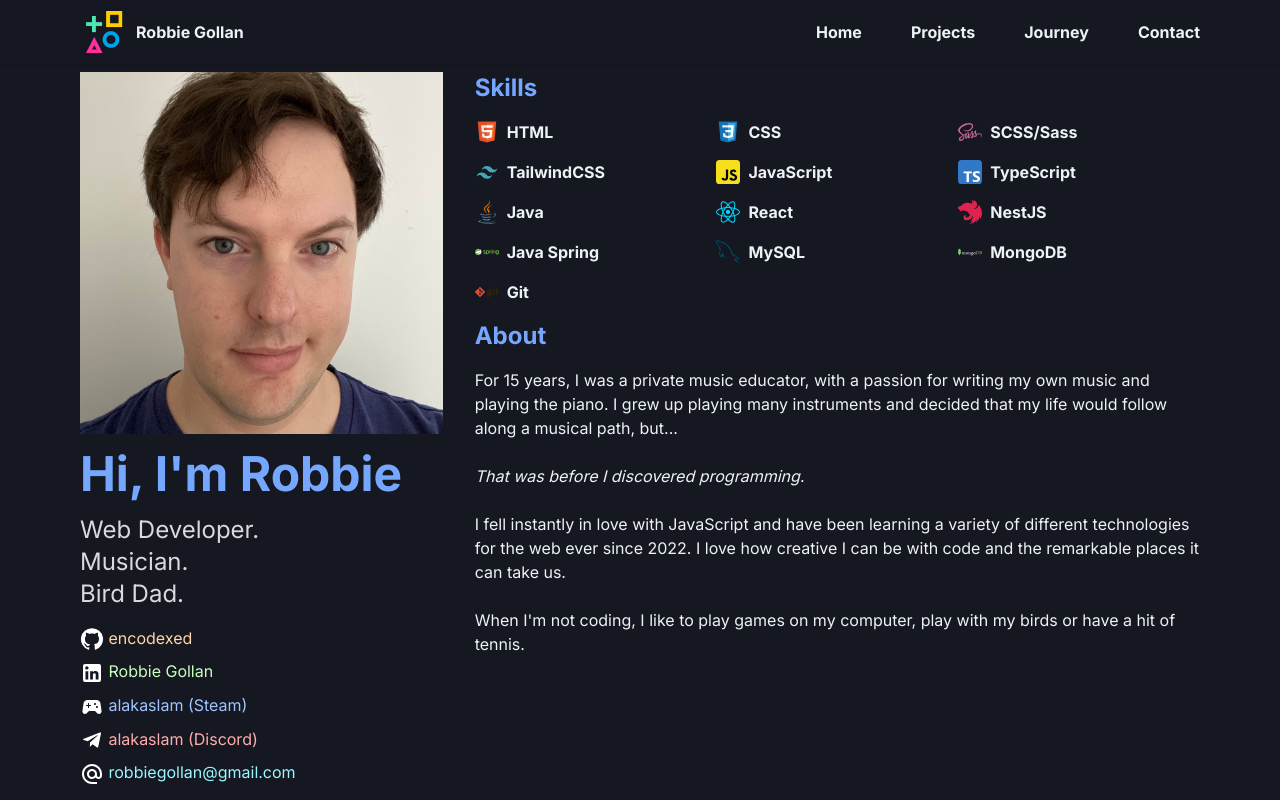
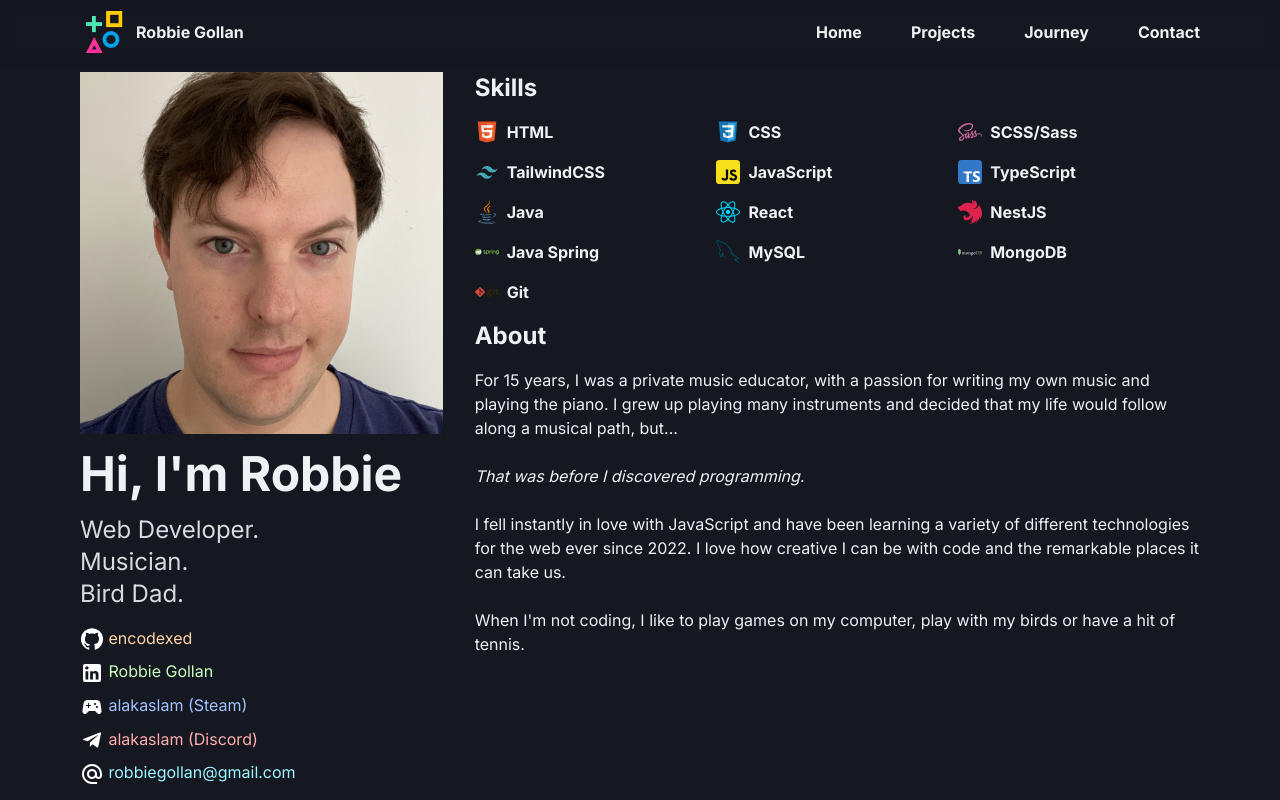
Before and after one commit to encodexed/alakaslam-portfolio, a Next.js app: page / in a window 1280 px wide. Built offline with nearby package versions, Linux system fonts and the light colour scheme.

Commit message:
introduces refined palette based on logo

```diff
--- a/src/app/layout.tsx
+++ b/src/app/layout.tsx
@@ -16,7 +16,9 @@
 }) {
 	return (
 		<html lang='en'>
-			<body className={`${inter.className} bg-brand-background`}>
+			<body
+				className={`${inter.className} bg-palette-background text-palette-offwhite`}
+			>
 				{children}
 			</body>
 		</html>
--- a/themeConfig.ts
+++ b/themeConfig.ts
@@ -4,13 +4,7 @@
 	extend: {
 		colors: {
 			brand: {
-				body: "#edf2f4",
 				card: "#1c202d",
-				heading: "#75a7ff",
-				lightAccent: "#ef233c",
-				accent: "#d90429",
-				lightBackground: "#8d99ae",
-				background: "#151721",
 				sub: "#d7dbdd",
 			},
 			spectrum: {
@@ -23,6 +17,14 @@
 				7: "#bdb2ff",
 				0: "#ffc6ff",
 			},
+			palette: {
+				offwhite: "#edf2f4",
+				pink: "#fb3298",
+				mint: "#4ee5b6",
+				yellow: "#fbca00",
+				blue: "#01a2e9",
+				background: "#151721",
+			},
 		},
 	},
 };
```
